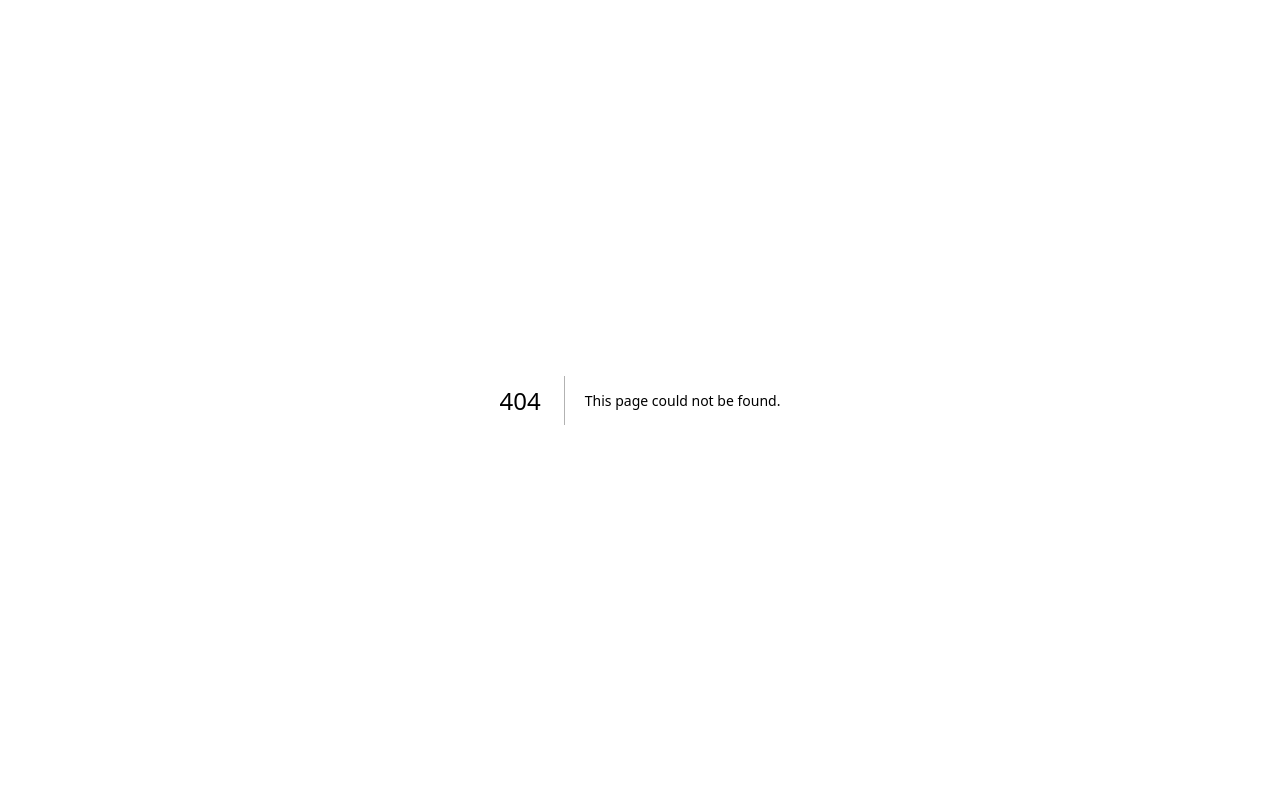
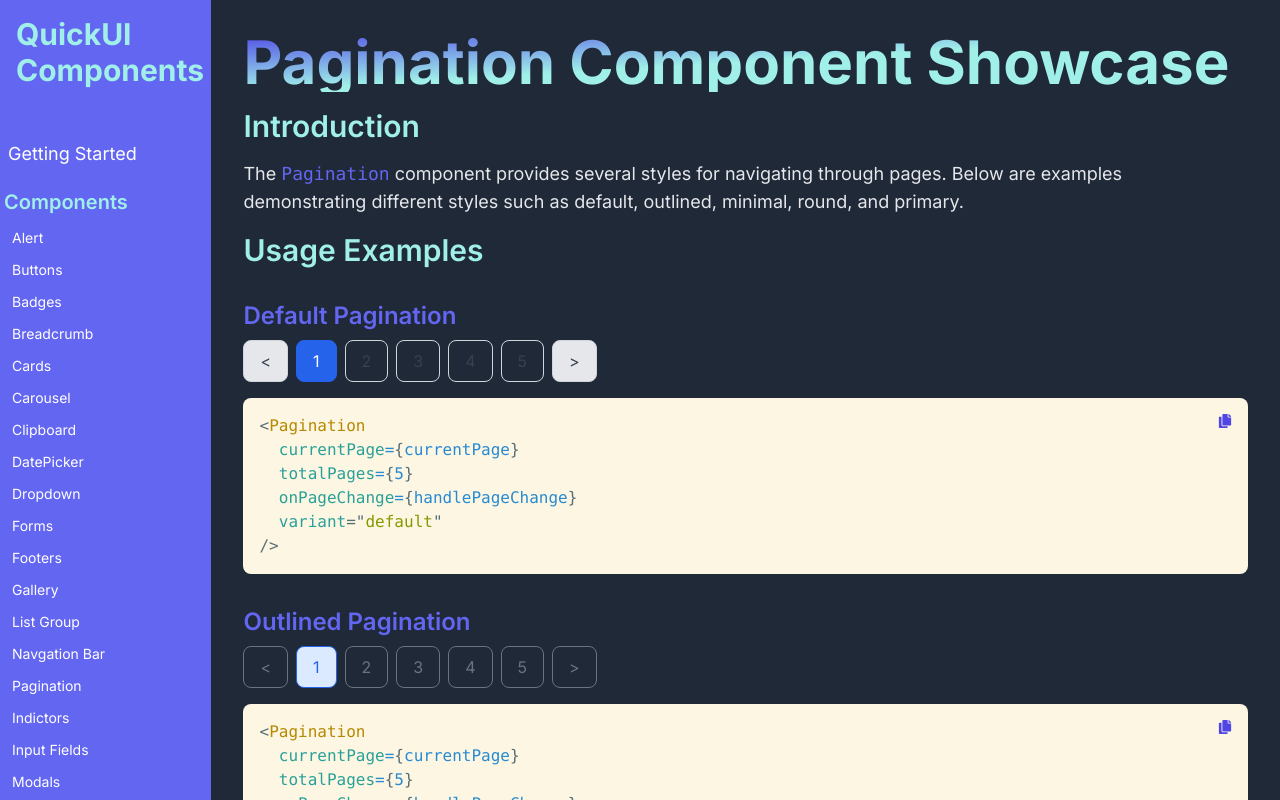
Before and after one commit to ajv55/quickui, a Next.js app: page /getStarted/pagination in a window 1280 px wide. Before the commit this address had no page. Built offline with nearby package versions, Linux system fonts and the light colour scheme.

Commit message:
created the pagination component

```diff
--- /dev/null
+++ b/app/components/pagination.tsx
@@ -0,0 +1,91 @@
+'use client';
+
+import React from 'react';
+import { motion } from 'framer-motion';
+import clsx from 'clsx';
+
+interface PaginationProps {
+  currentPage: number;
+  totalPages: number;
+  onPageChange: (page: number) => void;
+  variant?: 'default' | 'outlined' | 'minimal' | 'round' | 'primary'; // Add more styles if needed
+}
+
+const Pagination: React.FC<PaginationProps> = ({
+  currentPage,
+  totalPages,
+  onPageChange,
+  variant = 'default',
+}) => {
+  const handleClick = (page: number) => {
+    if (page > 0 && page <= totalPages) {
+      onPageChange(page);
+    }
+  };
+
+  return (
+    <div className="flex items-center space-x-2">
+      <motion.button
+        whileHover={{ scale: 1.1 }}
+        whileTap={{ scale: 0.95 }}
+        onClick={() => handleClick(currentPage - 1)}
+        className={clsx(
+          'px-4 py-2 border rounded-lg transition-colors duration-300',
+          variant === 'default' && 'bg-gray-200 text-gray-700 border-gray-300 hover:bg-gray-300',
+          variant === 'outlined' && 'bg-transparent border-gray-500 text-gray-500 hover:bg-gray-100',
+          variant === 'minimal' && 'bg-transparent text-gray-700 hover:bg-gray-100',
+          variant === 'round' && 'bg-blue-600 text-white rounded-full hover:bg-blue-700',
+          variant === 'primary' && 'bg-blue-700 text-white border-blue-700 hover:bg-blue-800'
+        )}
+      >
+        &lt;
+      </motion.button>
+      {Array.from({ length: totalPages }, (_, i) => (
+        <motion.button
+          key={i}
+          whileHover={{ scale: 1.1 }}
+          whileTap={{ scale: 0.95 }}
+          onClick={() => handleClick(i + 1)}
+          className={clsx(
+            'px-4 py-2 border rounded-lg transition-colors duration-300',
+            currentPage === i + 1 ?
+            clsx(
+              variant === 'default' && 'bg-blue-600 text-white border-blue-600',
+              variant === 'outlined' && 'bg-blue-100 text-blue-600 border-blue-600',
+              variant === 'minimal' && 'bg-blue-50 text-blue-600 border-blue-600',
+              variant === 'round' && 'bg-blue-600 text-white',
+              variant === 'primary' && 'bg-blue-700 text-white border-blue-700'
+            )
+            :
+            clsx(
+              variant === 'default' && 'bg-transparent text-gray-700 border-gray-300 hover:bg-gray-100',
+              variant === 'outlined' && 'bg-transparent text-gray-500 border-gray-500 hover:bg-gray-100',
+              variant === 'minimal' && 'bg-transparent text-gray-700 hover:bg-gray-100',
+              variant === 'round' && 'bg-transparent text-blue-600 hover:bg-blue-50',
+              variant === 'primary' && 'bg-transparent text-blue-600 border-blue-600 hover:bg-blue-100'
+            )
+          )}
+        >
+          {i + 1}
+        </motion.button>
+      ))}
+      <motion.button
+        whileHover={{ scale: 1.1 }}
+        whileTap={{ scale: 0.95 }}
+        onClick={() => handleClick(currentPage + 1)}
+        className={clsx(
+          'px-4 py-2 border rounded-lg transition-colors duration-300',
+          variant === 'default' && 'bg-gray-200 text-gray-700 border-gray-300 hover:bg-gray-300',
+          variant === 'outlined' && 'bg-transparent border-gray-500 text-gray-500 hover:bg-gray-100',
+          variant === 'minimal' && 'bg-transparent text-gray-700 hover:bg-gray-100',
+          variant === 'round' && 'bg-blue-600 text-white rounded-full hover:bg-blue-700',
+          variant === 'primary' && 'bg-blue-700 text-white border-blue-700 hover:bg-blue-800'
+        )}
+      >
+        &gt;
+      </motion.button>
+    </div>
+  );
+};
+
+export default Pagination;
--- a/app/components/startComponents/sidebar.tsx
+++ b/app/components/startComponents/sidebar.tsx
@@ -20,6 +20,7 @@
     { name: 'Gallery', href: '/getStarted/gallery' },
     { name: 'List Group', href: '/getStarted/listGroup' },
     { name: 'Navgation Bar', href: '/getStarted/navbar' },
+    { name: 'Pagination', href: '/getStarted/pagination' },
     { name: 'Indictors', href: '/getStarted/indictors' },
     { name: 'Input Fields', href: '/getStarted/input' },
     { name: 'Modals', href: '/getStarted/modal' },
--- /dev/null
+++ b/app/getStarted/pagination/page.tsx
@@ -0,0 +1,156 @@
+'use client';
+
+import React, { useState } from 'react';
+import Pagination from '../../components/pagination';
+import { Prism as SyntaxHighlighter } from 'react-syntax-highlighter';
+import { solarizedlight } from 'react-syntax-highlighter/dist/esm/styles/prism';
+import { FaCopy } from 'react-icons/fa';
+
+const PaginationShowcase: React.FC = () => {
+  const [currentPage, setCurrentPage] = useState<number>(1);
+  const [copiedIndex, setCopiedIndex] = useState<number | null>(null);
+
+  const handlePageChange = (page: number) => {
+    setCurrentPage(page);
+  };
+
+  const handleCopy = (index: number) => {
+    navigator.clipboard.writeText(paginationExamples[index].code);
+    setCopiedIndex(index);
+    setTimeout(() => {
+      setCopiedIndex(null);
+    }, 2000);
+  };
+
+  const paginationExamples = [
+    {
+      type: 'Default Pagination',
+      render: (
+        <Pagination
+          currentPage={currentPage}
+          totalPages={5}
+          onPageChange={handlePageChange}
+          variant="default"
+        />
+      ),
+      code: `<Pagination
+  currentPage={currentPage}
+  totalPages={5}
+  onPageChange={handlePageChange}
+  variant="default"
+/>`,
+    },
+    {
+      type: 'Outlined Pagination',
+      render: (
+        <Pagination
+          currentPage={currentPage}
+          totalPages={5}
+          onPageChange={handlePageChange}
+          variant="outlined"
+        />
+      ),
+      code: `<Pagination
+  currentPage={currentPage}
+  totalPages={5}
+  onPageChange={handlePageChange}
+  variant="outlined"
+/>`,
+    },
+    {
+      type: 'Minimal Pagination',
+      render: (
+        <Pagination
+          currentPage={currentPage}
+          totalPages={5}
+          onPageChange={handlePageChange}
+          variant="minimal"
+        />
+      ),
+      code: `<Pagination
+  currentPage={currentPage}
+  totalPages={5}
+  onPageChange={handlePageChange}
+  variant="minimal"
+/>`,
+    },
+    {
+      type: 'Round Pagination',
+      render: (
+        <Pagination
+          currentPage={currentPage}
+          totalPages={5}
+          onPageChange={handlePageChange}
+          variant="round"
+        />
+      ),
+      code: `<Pagination
+  currentPage={currentPage}
+  totalPages={5}
+  onPageChange={handlePageChange}
+  variant="round"
+/>`,
+    },
+    {
+      type: 'Primary Pagination',
+      render: (
+        <Pagination
+          currentPage={currentPage}
+          totalPages={5}
+          onPageChange={handlePageChange}
+          variant="primary"
+        />
+      ),
+      code: `<Pagination
+  currentPage={currentPage}
+  totalPages={5}
+  onPageChange={handlePageChange}
+  variant="primary"
+/>`,
+    },
+  ];
+
+  return (
+    <div className="w-full h-screen overflow-scroll bg-background-dark p-8">
+      <h1 className="text-6xl font-bold bg-gradient-to-br from-primary-light via-secondary-light to-secondary-light bg-clip-text text-transparent mb-4">
+        Pagination Component Showcase
+      </h1>
+
+      <section className="flex flex-col items-start mb-8">
+        <h2 className="text-3xl font-semibold text-secondary-light mb-4">Introduction</h2>
+        <p className="text-lg text-left text-text-dark mb-4">
+          The <code className="text-primary-dark">Pagination</code> component provides several styles for navigating through pages. Below are examples demonstrating different styles such as default, outlined, minimal, round, and primary.
+        </p>
+        <h2 className="text-3xl font-semibold text-secondary-light">Usage Examples</h2>
+      </section>
+
+      <section>
+        {paginationExamples.map((example, index) => (
+          <div key={index} className="relative mb-8">
+            <h3 className="text-2xl font-semibold text-primary-dark mb-2">{example.type}</h3>
+            <div className="flex items-center mb-4">
+              {example.render}
+            </div>
+            <div className="relative">
+              <SyntaxHighlighter
+                language="tsx"
+                style={solarizedlight}
+                customStyle={{ padding: '1rem', borderRadius: '0.5rem', position: 'relative' }}
+              >
+                {example.code}
+              </SyntaxHighlighter>
+              <button
+                onClick={() => handleCopy(index)}
+                className="absolute top-2 right-2 p-2 rounded text-sm font-semibold text-primary-light transition"
+              >
+                {copiedIndex === index ? 'Copied!' : <FaCopy />}
+              </button>
+            </div>
+          </div>
+        ))}
+      </section>
+    </div>
+  );
+};
+
+export default PaginationShowcase;
```
